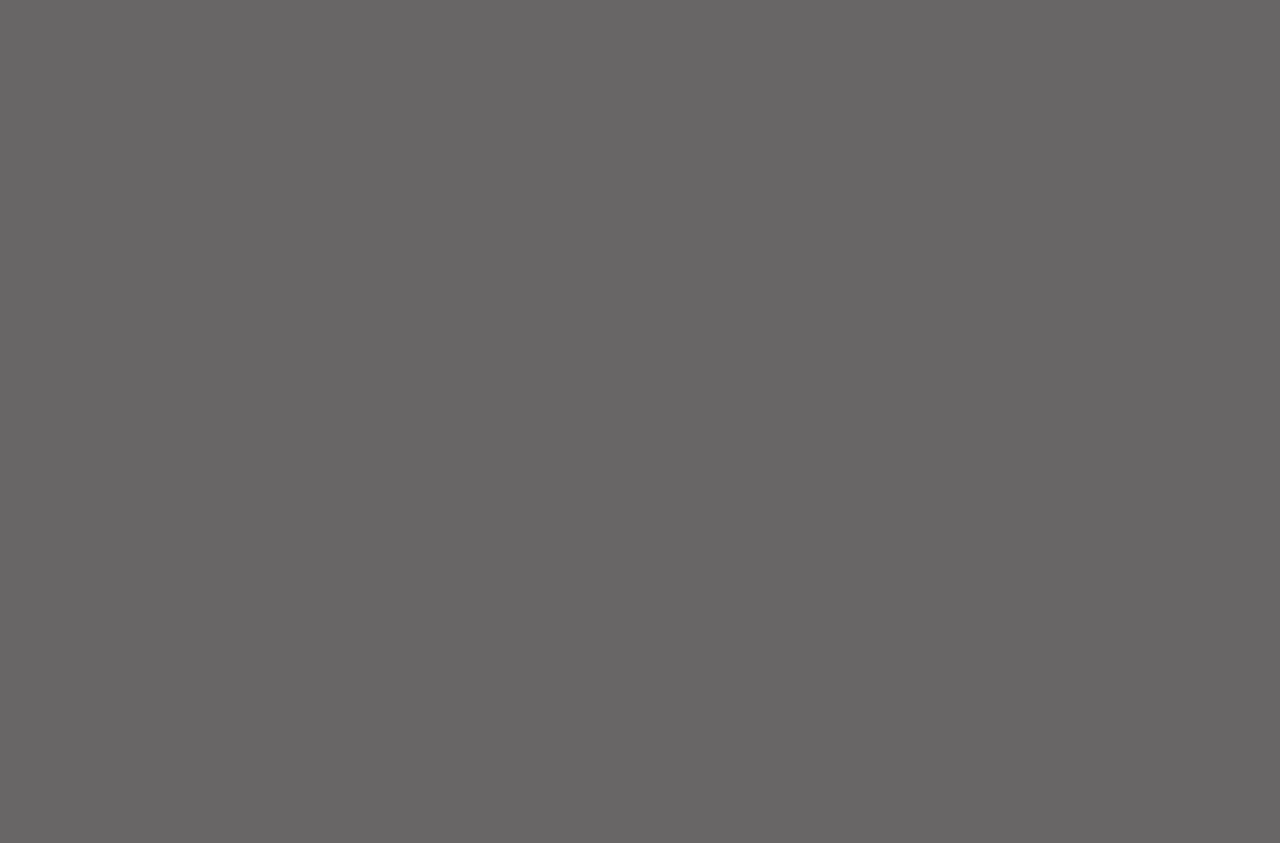
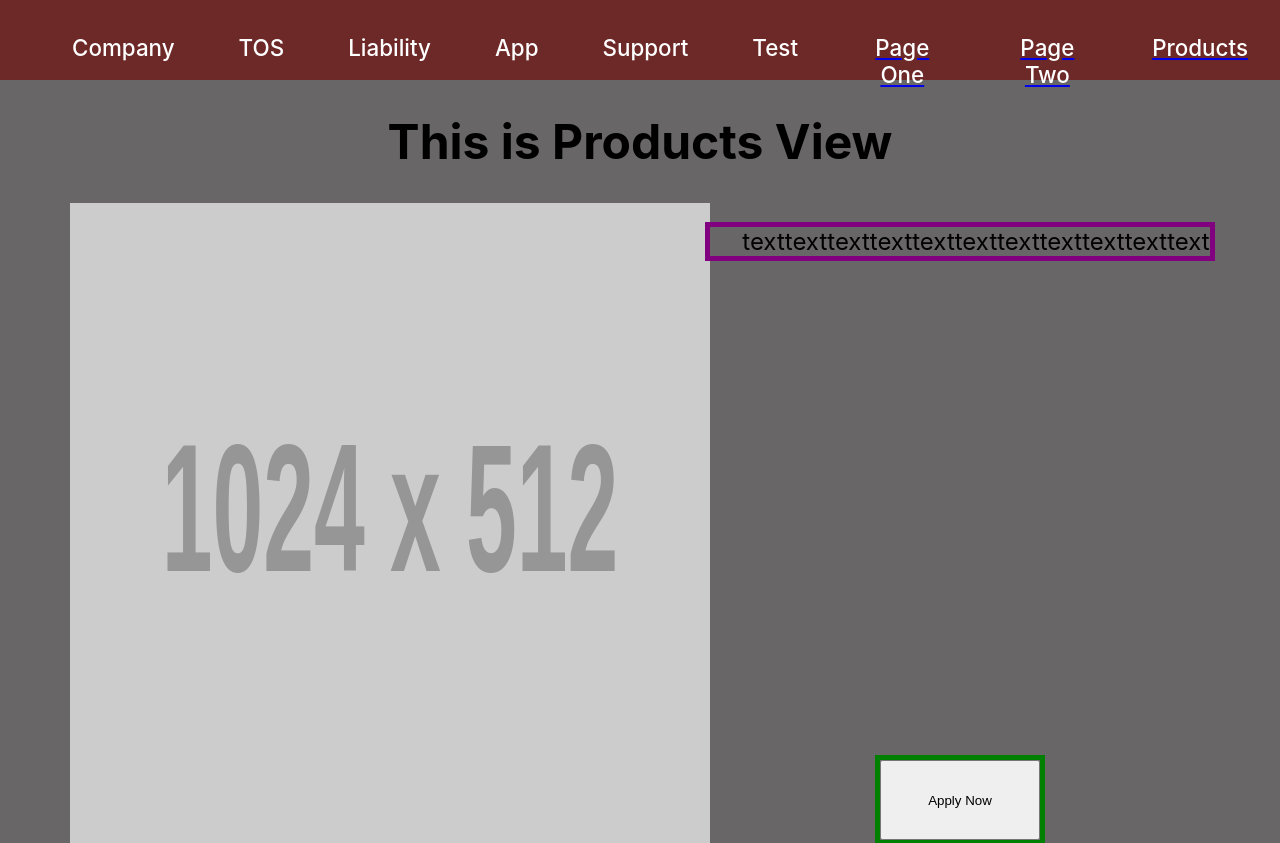
Before and after one commit to AroonSalotra/superhero-formula-site, a React (Create React App) app: page /products in a window 1280 px wide. Before the commit the page ends 800 px from the top, so only its background shows below. Built offline with nearby package versions, Linux system fonts and the light colour scheme.

Commit message:
more mobile responsiveness,pre fontawesome install

```diff
--- a/src/App.js
+++ b/src/App.js
@@ -2,6 +2,8 @@
 
 import Home from './Home';
 import PageTwo from './PageTwo';
+import Navbar from './Navbar';
+import ViewProducts from './ViewProducts';
 
 import { BrowserRouter as Router, Route, Switch } from 'react-router-dom';
 
@@ -9,6 +11,7 @@ import { BrowserRouter as Router, Route, Switch } from 'react-router-dom';
 const App = () => {
   return (
     <Router>
+      <Navbar />
       <Switch>
         <Route exact path="/">
       <Home />
@@ -20,6 +23,12 @@ const App = () => {
         <PageTwo />
         </Route>
       </Switch>
+
+      <Switch>
+        <Route exact path="/products">
+          <ViewProducts  />
+        </Route>
+      </Switch>
     </Router>
   );
 }
--- a/src/Home.jsx
+++ b/src/Home.jsx
@@ -8,7 +8,7 @@ import Support from "./Support";
 const Home = () => {
     return (
         <div>
-            <Navbar />
+            {/* <Navbar /> */}
             <Featured />
             <Products1 />
             <Products2 />
--- a/src/Navbar.jsx
+++ b/src/Navbar.jsx
@@ -8,13 +8,14 @@ const Navbar = (props) => {
 
     return (
         <div id="Navbar">
-            <img src={props.imgUrl} id="NavbarImg" alt="" />
+            {/* <img src={props.imgUrl} id="NavbarImg" alt="" /> */}
             <ul>
                 {listItems.map((elem) =>
                     <li key={elem}>{elem}</li>
                 )}
-            <li><Link to="/">Page One</Link></li>
-            <li><Link to="/two">Page Two</Link></li>
+                <Link to="/"><li>Page One</li></Link>
+                <Link to="/two"><li>Page Two</li></Link>
+                <Link to="/products"><li>Products</li></Link>
             </ul>
         </div>
     )
--- /dev/null
+++ b/src/ViewProducts.jsx
@@ -0,0 +1,16 @@
+const ViewProducts = () => {
+    return (
+        <div className="productsViewContainer">
+            <h1 id="productsViewTitle">This is Products View</h1>
+            <div className="productsViewContent">
+                <img src="https://via.placeholder.com/1024x512?text=Product" alt="" />
+                <div id="productsViewText">
+                    <p>texttexttexttexttexttexttexttexttexttexttext </p>
+                    <button>Apply Now</button>
+                </div>
+            </div>
+        </div>
+    );
+}
+
+export default ViewProducts;
--- a/src/index.css
+++ b/src/index.css
@@ -26,26 +26,31 @@ code {
 }
 
 #Navbar {
-  height: 4rem;
+  height: 5rem;
+  padding-top: .1px;
   font-weight: 500;
-  background-color: rgb(109, 40, 40);
+  background: rgb(109, 40, 40);
   font-size: 1.4rem;
 }
 
 #NavbarImg {
   height: 3rem;
-  margin-top: .5rem;
+  margin-top: 2rem;
 }
 
 #Navbar ul {
-  padding: 1rem;
   font-weight: 500;
+  display: flex;
+  flex-direction: row;
+  list-style-type: none;
+  margin-top: .1rem;
 }
 
 #Navbar ul li {
-  display: inline;
+  /* display: inline; */
   color: white;
   padding: 2rem;
+
 }
 
 #featuredImage {
@@ -84,12 +89,17 @@ code {
   gap: 1rem;
   font-size: 3rem;
   justify-content: center;
+
 }
+
+
 
 .productsContainer div {
   background-color: rgb(88, 39, 39);
   height: 20rem;
   /* width: 40rem; */
+  cursor: pointer;
+  box-shadow: 0 5px 10px 0 black;
 }
 
 .productsContainer img {
@@ -112,10 +122,24 @@ code {
   margin-top: 5.3rem;
   margin-left: 3rem;
   text-align: left;
-  width: 30rem;
+  width: max-content;
   background-color: rgba(37, 37, 37, 0.555);
   color: rgb(189, 192, 186);
   font-size: .5em;
+  transition: all .3s ease;
+
+}
+
+.productsContainer div:active {
+
+}
+
+.productsContainer div:hover .productsText {
+  /* transform: scale(1.1); */
+  margin-left: 7rem;
+  transition: all .5s ease;
+
+
 }
 
 .spanTwo {
@@ -171,9 +195,6 @@ code {
   padding-top: 2em;
   font-weight: 500;
   padding-left: 2rem;
-
-
-
 }
 
 .products2Title {
@@ -182,15 +203,56 @@ code {
   padding-left: 1rem;
 }
 
+.productsViewContainer {
+  display: flex;
+  flex-direction: column;
+}
+
+.productsViewContainer button {
+  width: 10rem;
+  height: 5rem;
+  outline: 5px solid green;
+  margin-top: 30rem;
+}
+
+#productsViewTitle {
+  display: inline-block;
+}
+
+.productsViewContent {
+  display: flex;
+  justify-content: center;
+}
+
+
+.productsViewContent p {
+  padding-left: 2rem;
+  outline: 5px solid purple;
+}
+
+.productsViewContainer img {
+  width: 40rem;
+  height: 40rem;
+}
+
+.productsDisplay {
+  background-color: rgba(255, 0, 0, 0.315);
+  height: 40rem;
+  width: 40rem;
+}
+
 #img-one {
   filter: hue-rotate(50deg);
 }
+
 #img-two {
   filter: hue-rotate(90deg);
 }
+
 #img-three {
   filter: hue-rotate(140deg);
 }
+
 
 .footer {
   display: flex;
@@ -203,6 +265,9 @@ code {
 }
 
 @media (max-width: 700px) {
+
+  #Navbar {
+  }
 
   .productsContainer {
     grid-template-columns: repeat(1, 20rem);
@@ -218,4 +283,18 @@ code {
     grid-column: span 1;
 
   }
+
+  #Navbar ul {
+    display: none;
+  }
+
+  .productsTitle {
+    width: 15rem;
+  }
+
+  .productsText {
+    width: 10rem;
+    margin-top: 10rem;
+    margin-left: 1px;
+  }
 }
```
